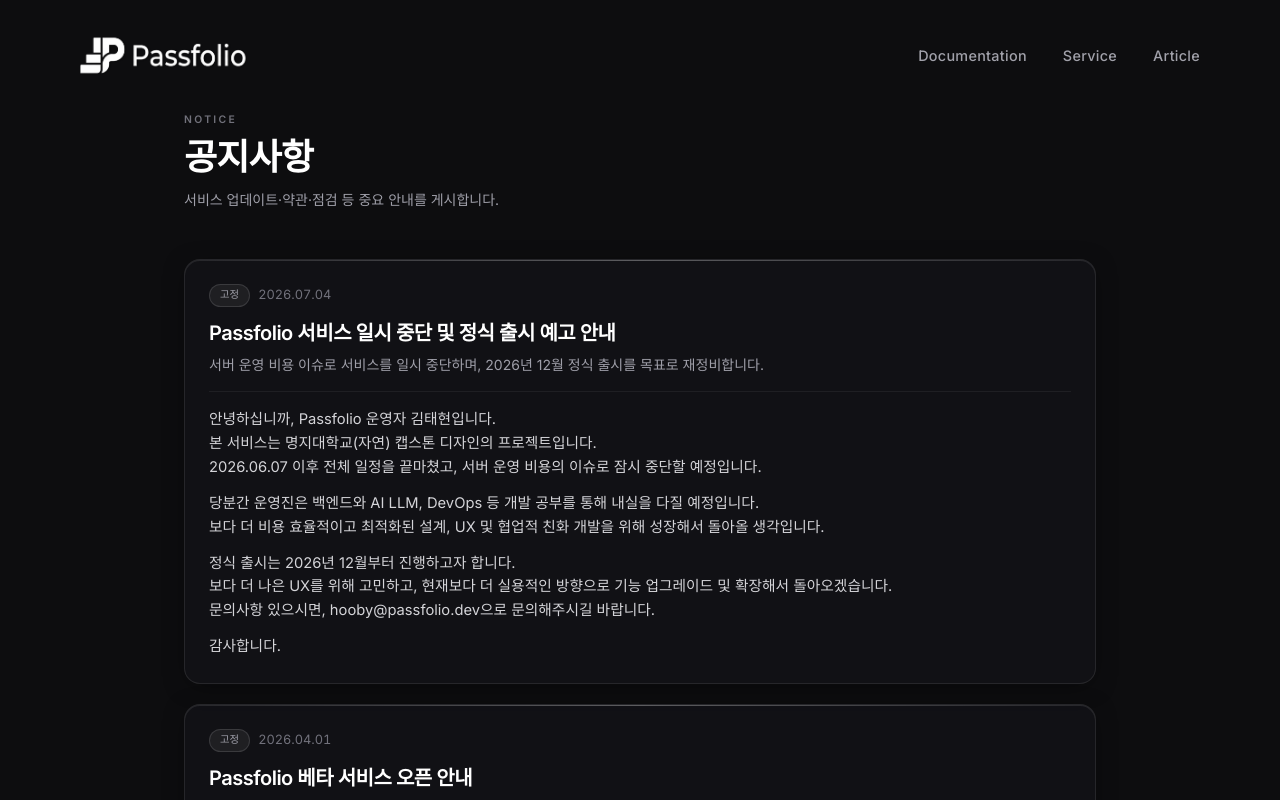
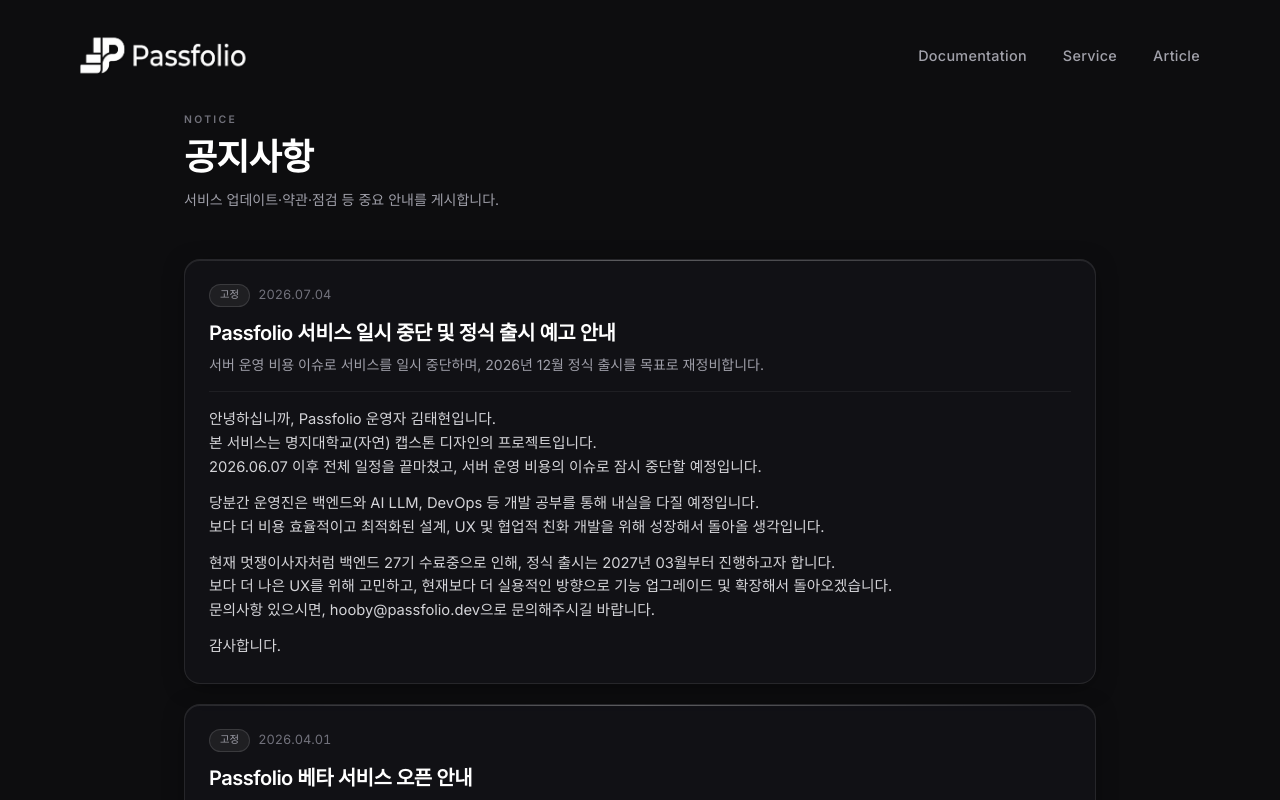
Before and after one commit to Passfolio/Frontend, a React (Vite) app: page /announcements in a window 1280 px wide. Shown: the top 800 px of the page. Built offline with nearby package versions, Linux system fonts and the light colour scheme; no server answers.

Commit message:
docs: update announcements.ts

```diff
--- a/src/data/announcements.ts
+++ b/src/data/announcements.ts
@@ -25,7 +25,7 @@ export const ANNOUNCEMENT_LIST: AnnouncementItemType[] = [
     paragraphs: [
       '안녕하십니까, Passfolio 운영자 김태현입니다.\n본 서비스는 명지대학교(자연) 캡스톤 디자인의 프로젝트입니다.\n2026.06.07 이후 전체 일정을 끝마쳤고, 서버 운영 비용의 이슈로 잠시 중단할 예정입니다.',
       '당분간 운영진은 백엔드와 AI LLM, DevOps 등 개발 공부를 통해 내실을 다질 예정입니다.\n보다 더 비용 효율적이고 최적화된 설계, UX 및 협업적 친화 개발을 위해 성장해서 돌아올 생각입니다.',
-      `정식 출시는 2026년 12월부터 진행하고자 합니다.\n보다 더 나은 UX를 위해 고민하고, 현재보다 더 실용적인 방향으로 기능 업그레이드 및 확장해서 돌아오겠습니다.\n문의사항 있으시면, ${SERVICE_EMAIL}으로 문의해주시길 바랍니다.`,
+      `현재 멋쟁이사자처럼 백엔드 27기 수료중으로 인해, 정식 출시는 2027년 03월부터 진행하고자 합니다.\n보다 더 나은 UX를 위해 고민하고, 현재보다 더 실용적인 방향으로 기능 업그레이드 및 확장해서 돌아오겠습니다.\n문의사항 있으시면, ${SERVICE_EMAIL}으로 문의해주시길 바랍니다.`,
       '감사합니다.',
     ],
   },
```
